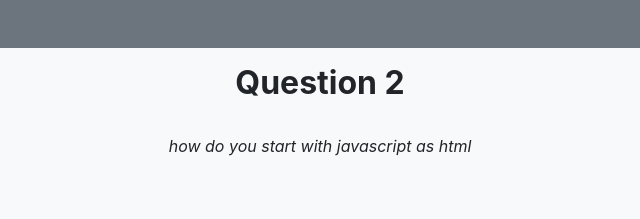
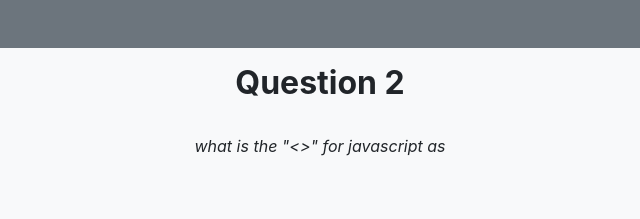
Before and after one commit to BargamentoSean/AN_ICT9R_Q4SW1_Bargamento, a plain HTML site: page BargamentoQ2.html in a window 1280 px wide. Shown: the top 219 px of the page, 320-960 px from the left. Drawn offline with nearby package versions, Linux system fonts and the light colour scheme.

Commit message:
Update BargamentoQ2.html

```diff
--- a/BargamentoQ2.html
+++ b/BargamentoQ2.html
@@ -14,7 +14,7 @@
 		<div class="container bg-light text-center p-3 rounded">
 			<h2><b>Question 2</b></h2>
 			<br>
-			<p><i>how do you start with javascript as html</i></p>
+			<p><i>what is the "<>" for javascript as</i></p>
 			<br><br>
 				<form>
 					<a href="BargamentoQ3.html" class="btn btn-primary">script</a>
```
